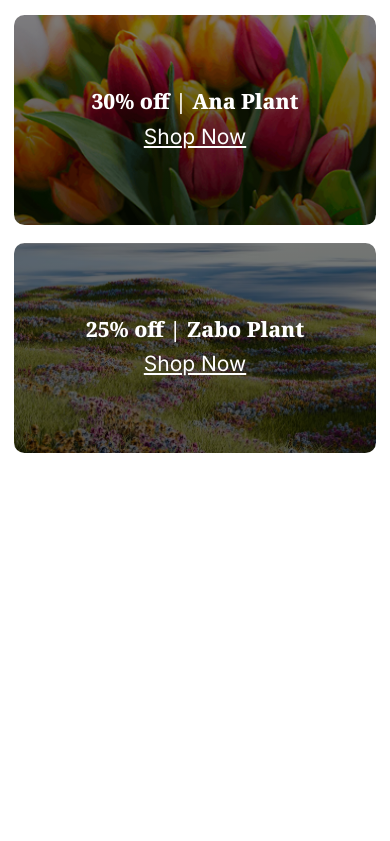
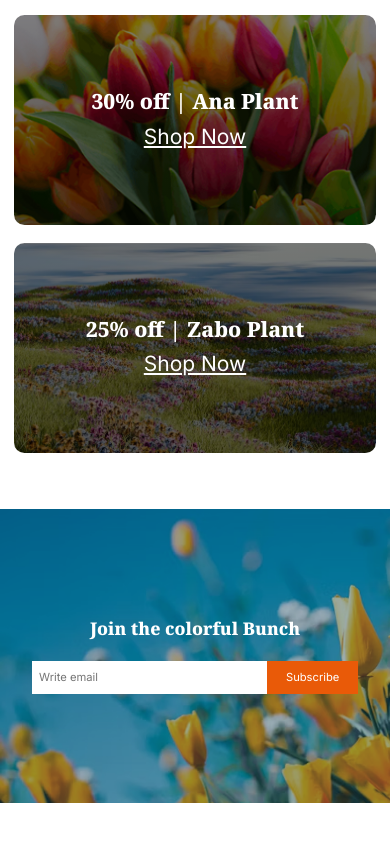
Before and after one commit to sagormajomder/A02-flower-shop, a plain HTML site: page index.html in a window 390 px wide. Shown: the part 3197-4038 px from the top of the page. Before the commit the page ends 3706 px from the top, so only its background shows below. Drawn offline with Linux system fonts and the light colour scheme.

Commit message:
Add subscribe section with responsive

```diff
--- a/index.html
+++ b/index.html
@@ -245,6 +245,16 @@
           </div>
         </section>
       </div>
+      <!-- Subscribe Section -->
+      <section class="subscribe mb-lg">
+        <div class="container subscribe__container d-flex flex-center">
+          <h2 class="heading-secondary">Join the colorful Bunch</h2>
+          <div class="d-flex subscribe__input">
+            <input type="email" name="" id="" placeholder="Write email" />
+            <input class="btn" type="submit" value="Subscribe" />
+          </div>
+        </div>
+      </section>
     </main>
   </body>
 </html>
--- a/src/css/responsive.css
+++ b/src/css/responsive.css
@@ -49,6 +49,11 @@
 
   .client__trust {
     display: none;
+  }
+
+  .subscribe__input [type='email'] {
+    flex-basis: 65%;
+    padding: 1.2rem 1rem;
   }
 }
 /* ///////////////////////////////////// */
@@ -114,6 +119,14 @@
   .deals__figure:nth-child(odd) a:visited {
     font-size: 3rem;
   }
+
+  .subscribe__container {
+    gap: 3rem;
+  }
+
+  .subscribe__container .heading-secondary {
+    font-size: 3rem;
+  }
 }
 /* ///////////////////////////////////// */
 /* Mobile 480px */
@@ -135,4 +148,7 @@
   .plant__content {
     max-width: 100%;
   }
+  .subscribe__container .heading-secondary {
+    font-size: 2.5rem;
+  }
 }
--- a/src/css/style.css
+++ b/src/css/style.css
@@ -176,3 +176,40 @@
 .deals__figure:nth-child(even) a:visited {
   font-size: 3rem;
 }
+/* ///////////////////////////////////// */
+/* SUBSCRIBE */
+/* ///////////////////////////////////// */
+.subscribe {
+  background-image: url(../assets/news-letter-bg.png);
+  background-size: cover;
+  background-repeat: no-repeat;
+  padding: 6rem 0;
+}
+.subscribe__container {
+  flex-direction: column;
+  text-align: center;
+  gap: 1rem;
+
+  height: 30rem;
+}
+.subscribe__container .heading-secondary {
+  color: var(--color-white);
+}
+.subscribe__input {
+  width: 100%;
+  justify-content: center;
+}
+.subscribe__input [type='email'] {
+  flex-basis: 50%;
+  padding: 1rem 1rem;
+  border: none;
+  outline: none;
+}
+
+.subscribe__input [type='email']:focus {
+  box-shadow: inset 0px 0px 0px 2px var(--color-primary);
+}
+
+.subscribe__input [type='submit'] {
+  flex-basis: 25%;
+}
```
